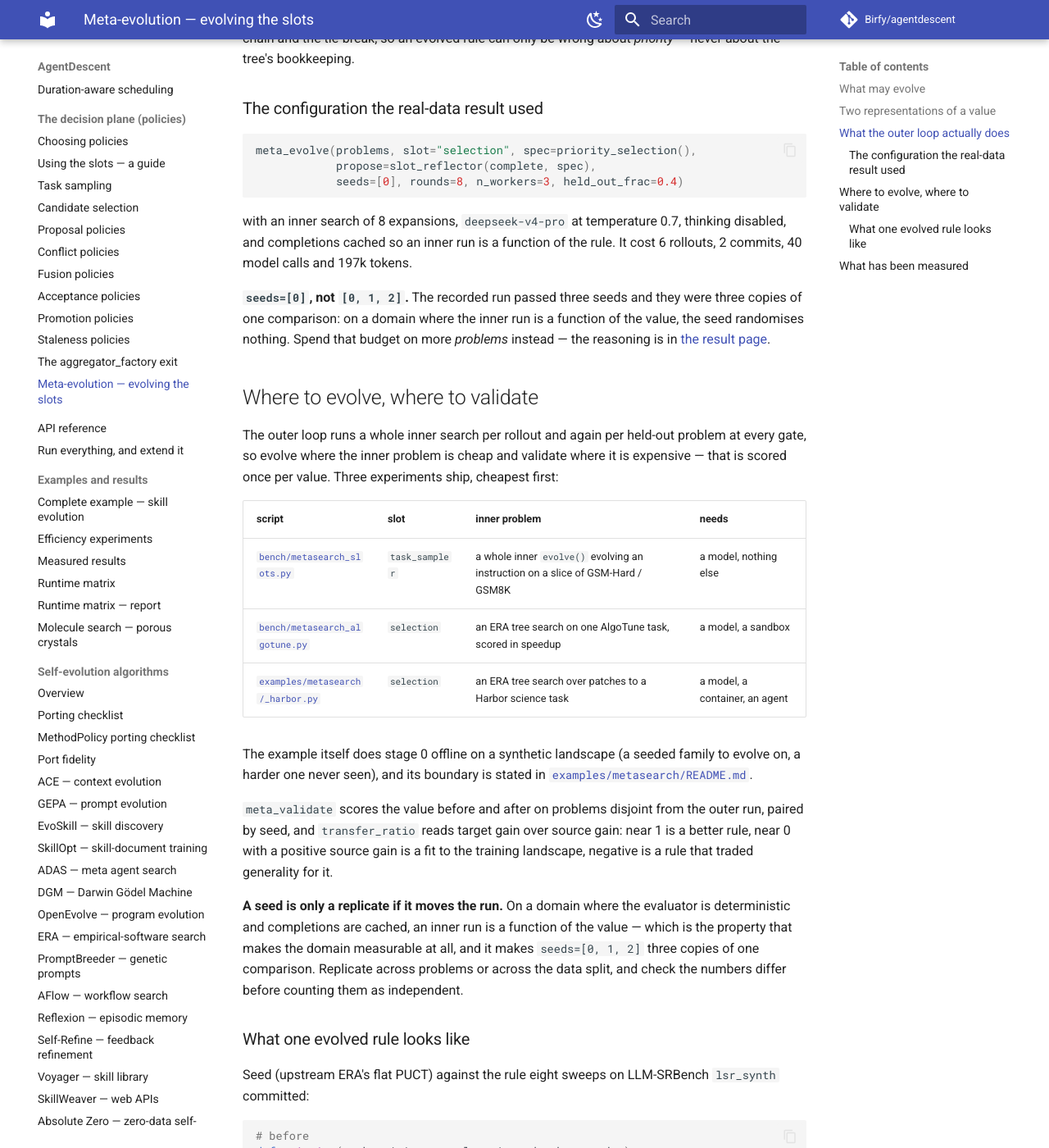
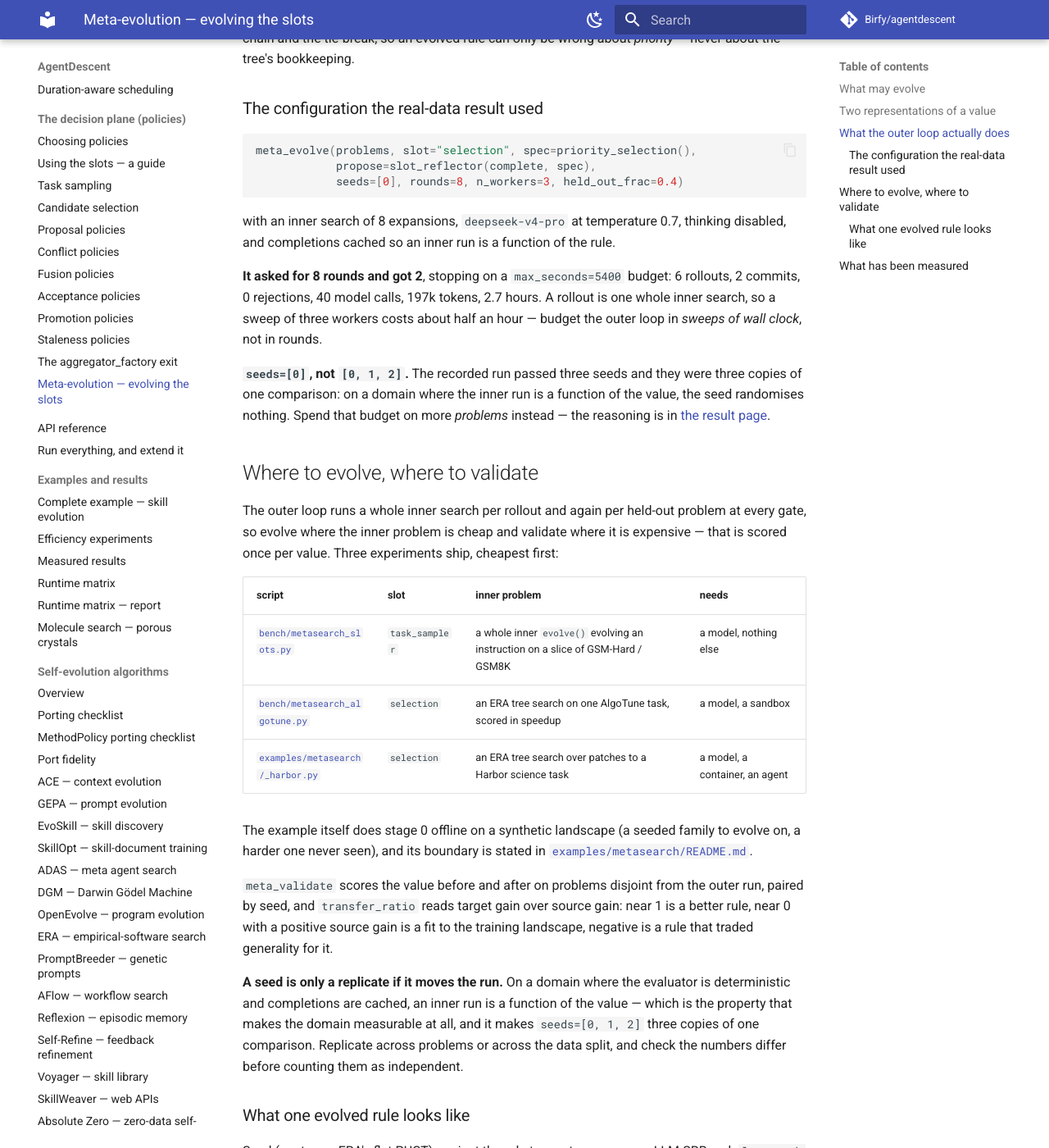
Before and after one commit to Birfy/agentdescent, an MkDocs documentation site: the page built from docs/meta-evolution.md, in a window 1280 px wide and 1400 px high, scrolled down 3174 px. Shown: the whole window at 82% size. Built offline with MkDocs 1.6.1 and Material for MkDocs 9.7.7, drawn with Linux system fonts in a browser that asks for light colours; comment, search, counter and statistics services are not loaded; some of the changed text lies outside the part shown.

Commit message:
docs: the run did 2 outer sweeps, not the 8 it asked for
I wrote "eight outer sweeps" in two places from the *configured* `rounds=8`.
The run completed **two**, and stopped on its `max_seconds=5400` budget -- the
second sweep ended at 5773 s. Not convergence, and not the round count.

    sweep 0   held-out 0.2838   committed 1   rejected 0   3 rollouts   3874 s
    sweep 1   held-out 0.2868   committed 1   rejected 0   6 rollouts   5773 s

That is a materially weaker search than the text implied, and it compounds a
caveat already recorded: two proposals, both accepted, against a gate that never
had to refuse anything. What makes the result evidence is the nine held-out
paired comparisons, not the depth of the search that produced it. A longer run
is the obvious next experiment and has not been done.

The practical lesson is now stated where someone would configure a run: a
rollout is one whole inner search, so a sweep of three workers costs about half
an hour -- budget the outer loop in sweeps of wall clock, not in rounds. The
per-sweep table and both round counts are in the result JSON.

Co-Authored-By: Claude Opus 5 <noreply@anthropic.com>
Claude-Session: https://claude.ai/code/session_01JdKuZKNBrnZbS1pBEMAVyk

````diff
--- a/docs/meta-evolution.md
+++ b/docs/meta-evolution.md
@@ -134,7 +134,12 @@ meta_evolve(problems, slot="selection", spec=priority_selection(),
 
 with an inner search of 8 expansions, `deepseek-v4-pro` at temperature 0.7,
 thinking disabled, and completions cached so an inner run is a function of the
-rule. It cost 6 rollouts, 2 commits, 40 model calls and 197k tokens.
+rule.
+
+**It asked for 8 rounds and got 2**, stopping on a `max_seconds=5400` budget:
+6 rollouts, 2 commits, 0 rejections, 40 model calls, 197k tokens, 2.7 hours.
+A rollout is one whole inner search, so a sweep of three workers costs about
+half an hour — budget the outer loop in *sweeps of wall clock*, not in rounds.
 
 **`seeds=[0]`, not `[0, 1, 2]`.** The recorded run passed three seeds and they were three copies of one comparison: on a domain where the inner run is a function of the value, the seed randomises nothing. Spend that budget on more *problems* instead — the reasoning is in [the result page](https://github.com/Birfy/agentdescent/blob/main/bench/results/metasearch-selection-srbench.md).
 
@@ -168,8 +173,8 @@ counting them as independent.
 
 ### What one evolved rule looks like
 
-Seed (upstream ERA's flat PUCT) against the rule eight sweeps on LLM-SRBench
-`lsr_synth` committed:
+Seed (upstream ERA's flat PUCT) against the rule two outer sweeps on
+LLM-SRBench `lsr_synth` committed:
 
 ```python
 # before
````
Also changed, not shown: bench/results/metasearch-selection-srbench.md (+19 -3 lines), 1 other file.
